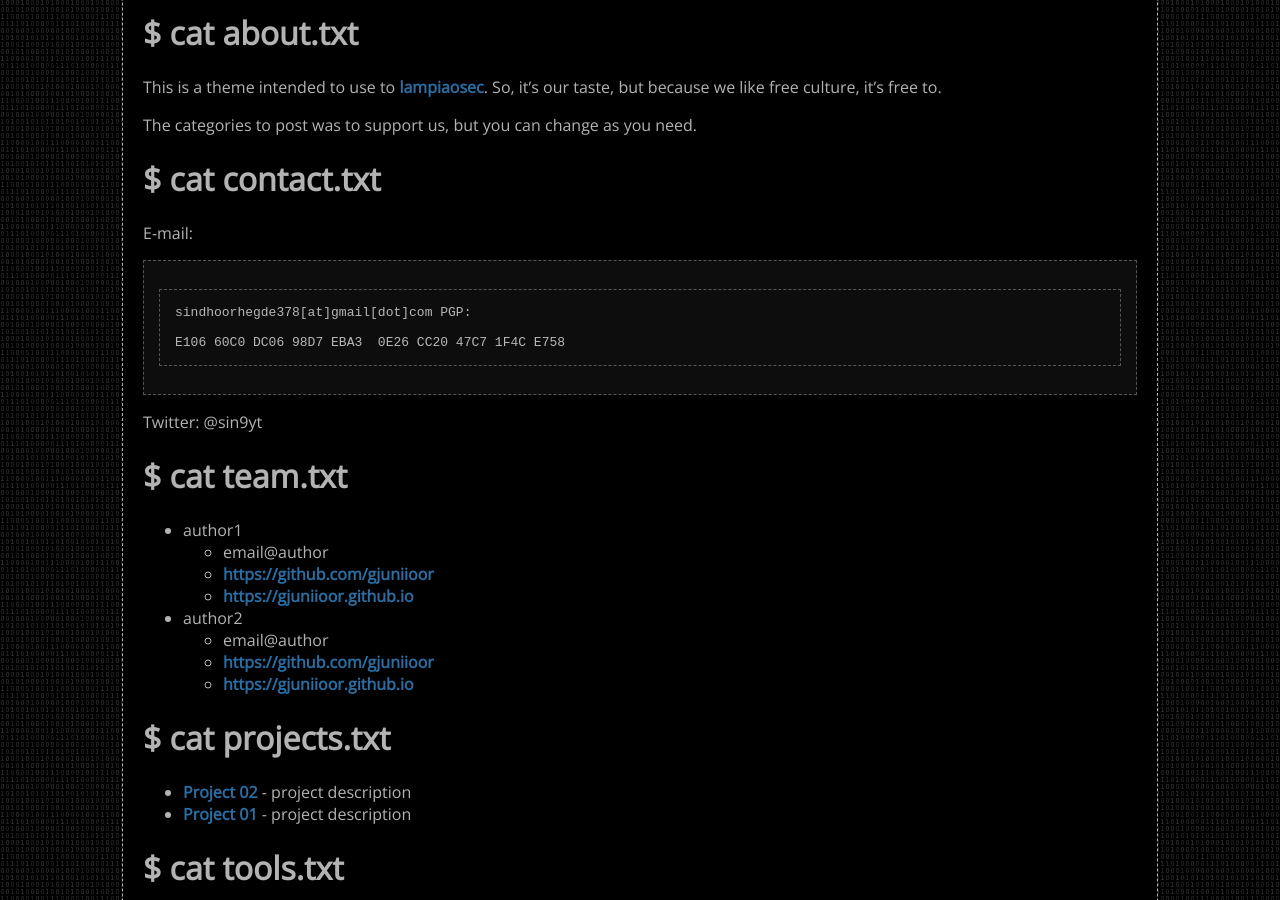
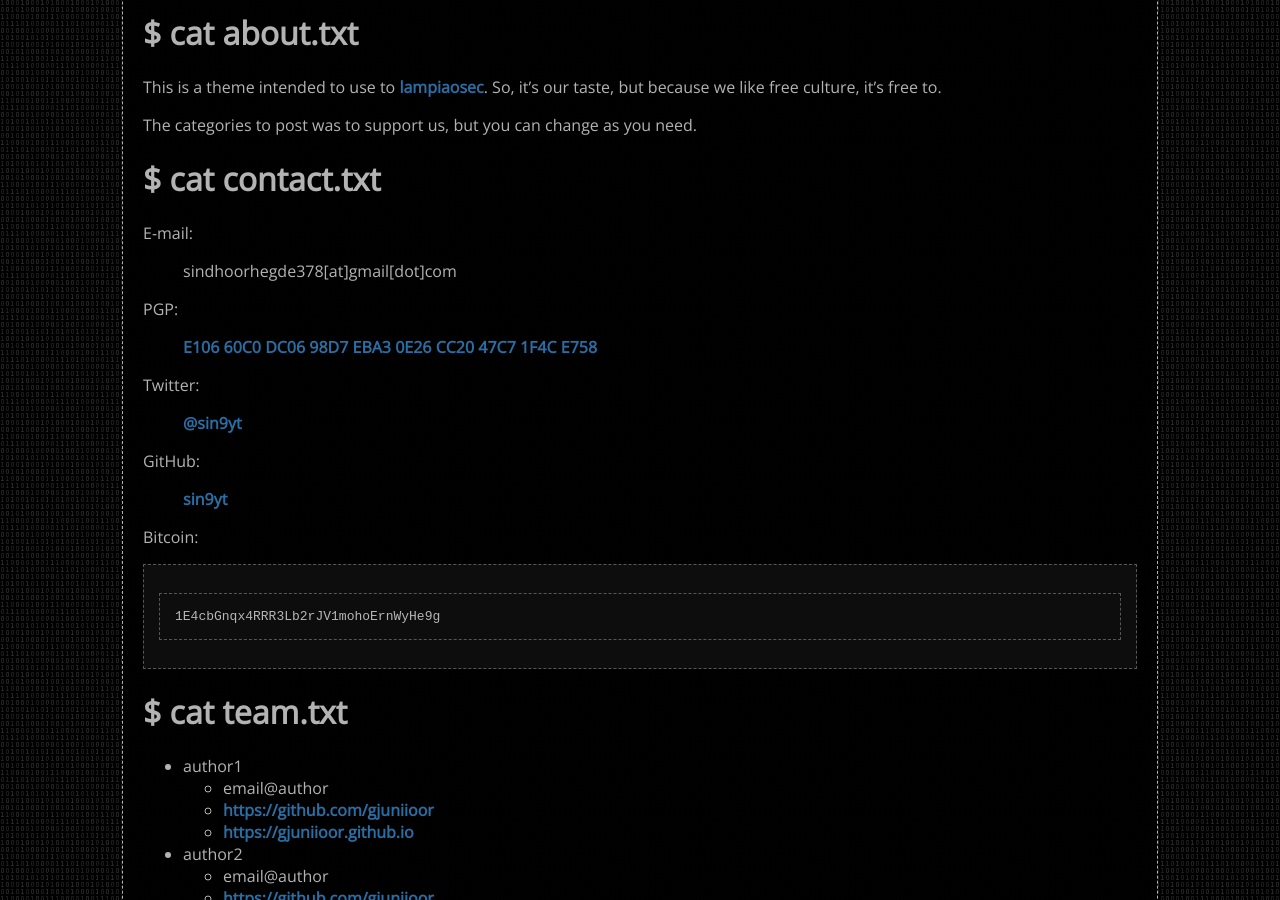
Before and after one commit to sin9yt/sin9yt.github.io, a Jekyll site: the page built from index.md, in a window 1280 px wide and 900 px high, scrolled down 498 px. Built offline with Jekyll 4.4.1, drawn with Linux system fonts in a browser that asks for light colours; our own code applies the rules of GitHub Pages for plain Markdown files.

Commit message:
index.md changes

```diff
--- a/index.md
+++ b/index.md
@@ -14,13 +14,23 @@ The categories to post was to support us, but you can change as you need.
 
 E-mail:
 
-	sindhoorhegde378[at]gmail[dot]com
+> sindhoorhegde378[at]gmail[dot]com
+
 PGP:
 
-	E106 60C0 DC06 98D7 EBA3  0E26 CC20 47C7 1F4C E758
+> [E106 60C0 DC06 98D7 EBA3  0E26 CC20 47C7 1F4C E758](/assets/key.txt)
 
 Twitter:
-	@sin9yt
+
+> [@sin9yt](https://twitter.com/sin9yt)
+
+GitHub:
+
+> [sin9yt](https://github.com/sin9yt)
+
+Bitcoin:
+
+	1E4cbGnqx4RRR3Lb2rJV1mohoErnWyHe9g
 
 # $ cat team.txt
 {:id="team"}
```
